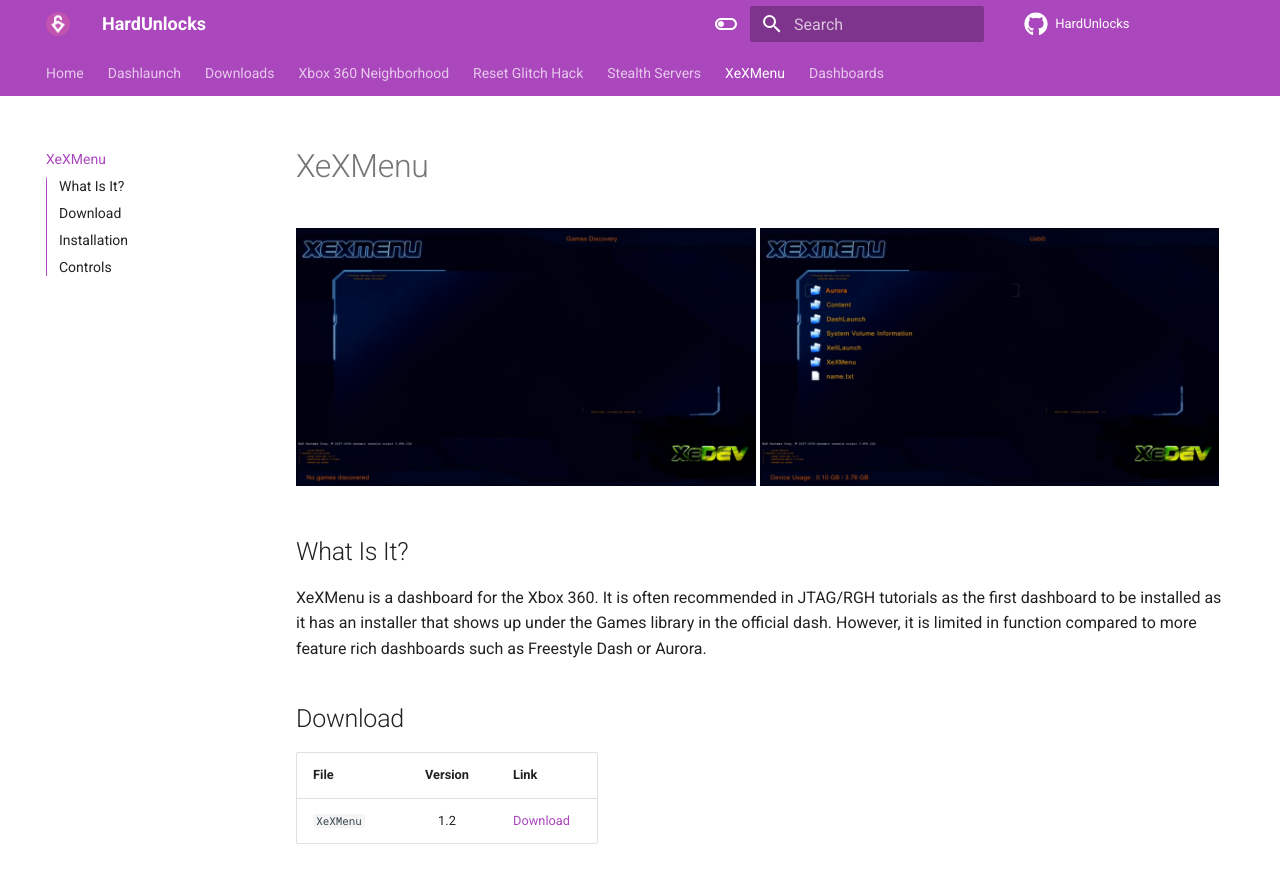
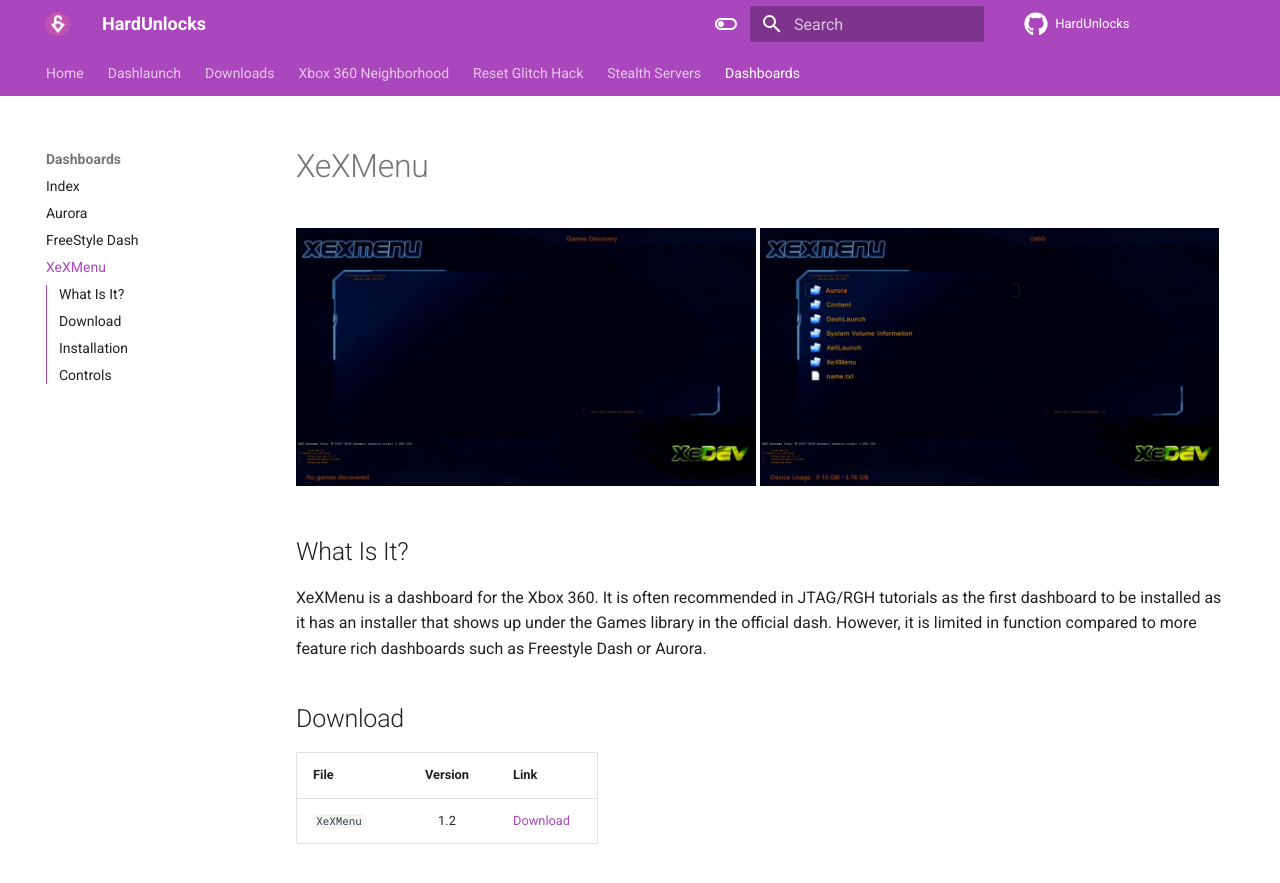
Before and after one commit to elasticpanda69/HardUnlocks, an MkDocs documentation site: the page built from docs/Dashboards/XeXMenu.md, in a window 1280 px wide and 900 px high. Shown: the top 883 px of the window. Built offline with MkDocs 1.6.1 and Material for MkDocs 9.7.7, drawn with Linux system fonts in a browser that asks for light colours; comment, search, counter and statistics services are not loaded.

Commit message:
Moved XeXMenu.md to Dashboards directory

```diff
--- a/docs/XeXMenu.md
+++ b/docs/Dashboards/XeXMenu.md
@@ -1,7 +1,7 @@
 # XeXMenu
 
-![](assets/images/XeXMenu1.png){: style="width: 49%; height: auto"}
-![](assets/images/XeXMenu2.png){: style="width: 49%; height: auto"}
+![](../assets/images/XeXMenu1.png){: style="width: 49%; height: auto"}
+![](../assets/images/XeXMenu2.png){: style="width: 49%; height: auto"}
 
 ## What Is It?
 
```
